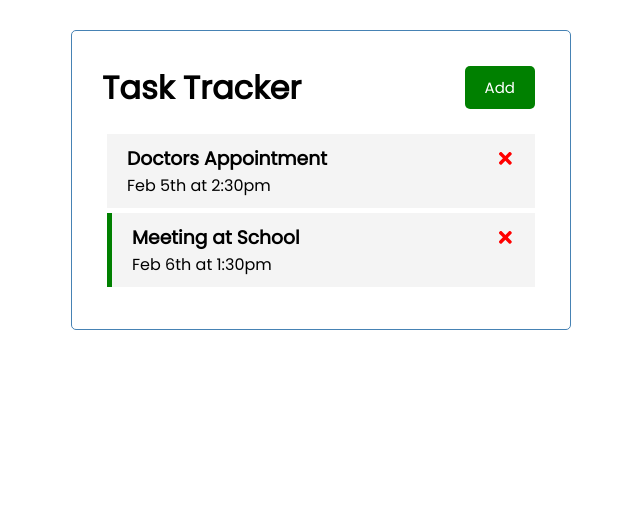
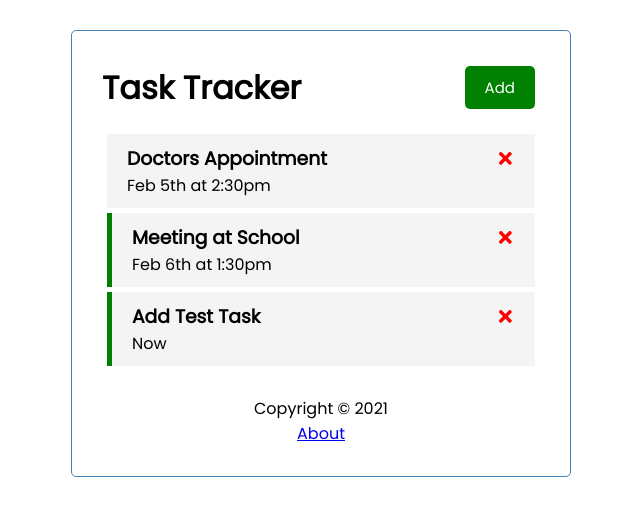
Before and after one commit to KjellMeister-Severed/react-crash-course, a React (Create React App) app: page / in a window 1280 px wide. Shown: the top 516 px of the page, without its empty margins (319-959 px from the left). Built offline with nearby package versions, Linux system fonts and the light colour scheme; data requests are answered from the project's data file.

Commit message:
Implement routing instead of regular page navigation

```diff
--- a/db.json
+++ b/db.json
@@ -11,6 +11,12 @@
       "text": "Meeting at School",
       "day": "Feb 6th at 1:30pm",
       "reminder": true
+    },
+    {
+      "text": "Add Test Task",
+      "day": "Now",
+      "reminder": true,
+      "id": 3
     }
   ]
 }
--- a/package.json
+++ b/package.json
@@ -10,6 +10,7 @@
     "react": "^17.0.2",
     "react-dom": "^17.0.2",
     "react-icons": "^4.2.0",
+    "react-router-dom": "^5.3.0",
     "react-scripts": "4.0.3",
     "web-vitals": "^1.1.2"
   },
--- a/src/App.js
+++ b/src/App.js
@@ -1,7 +1,10 @@
 import Header from "./components/Header";
+import {BrowserRouter as Router, Route} from "react-router-dom";
 import Tasks from "./components/Tasks";
 import {useState, useEffect} from "react";
 import AddTask from "./components/AddTask";
+import Footer from "./components/Footer";
+import About from "./components/About";
 
 function App() {
     const [showAddTask, setShowAddTask] = useState(false)
@@ -70,12 +73,22 @@ function App() {
     }
 
     return (
+        <Router>
             <div className="container">
                 <Header title="Task Tracker" onAdd={toggleAddForm} showAddTask={showAddTask}/>
+                <Route path={'/about' } component={About} />
+                <Route path={'/'} exact render={(props) => (
+                        <>
                             {showAddTask && <AddTask onAdd={addTask}/>}
                             {tasks.length > 0 ?
                             <Tasks tasks={tasks} onDelete={deleteTask} onToggle={toggleReminder}/> : "No tasks yet..."}
+                        </>
+                    )}
+                />
+                <Footer/>
             </div>
+        </Router>
+
     );
 }
 
--- /dev/null
+++ b/src/components/About.js
@@ -0,0 +1,12 @@
+import {Link} from 'react-router-dom'
+
+const About = () => {
+    return (
+        <div>
+            <h4>Version 1.0.0</h4>
+            <Link to={"/"}>Go back</Link>
+        </div>
+    )
+}
+
+export default About
--- /dev/null
+++ b/src/components/Footer.js
@@ -0,0 +1,11 @@
+import {Link} from 'react-router-dom'
+const Footer = () => {
+    return (
+        <footer>
+            <p>Copyright &copy; 2021</p>
+            <Link to={'/About'}>About</Link>
+        </footer>
+    )
+}
+
+export default Footer
```
Also changed, not shown: 1 other file (tests, documents, lock files or other folders). Lines whose indentation alone changed are shown as unchanged.
